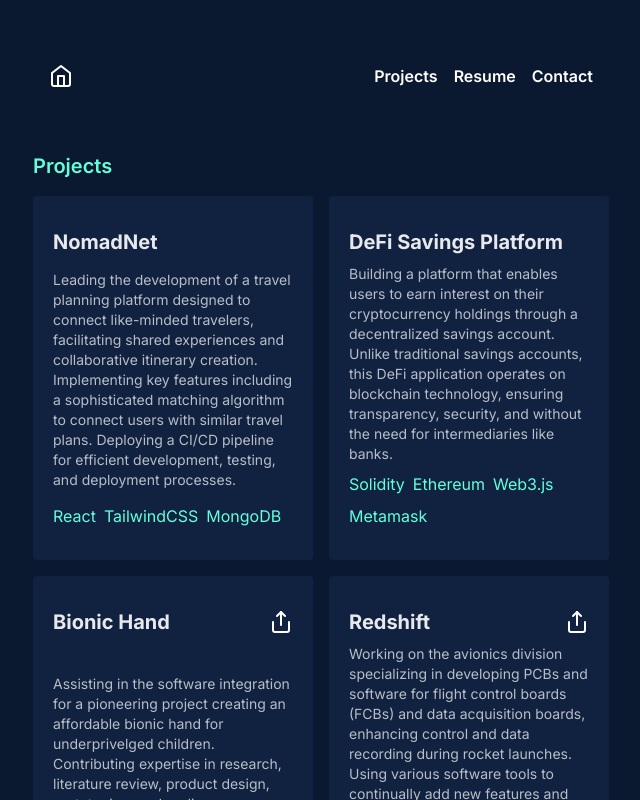
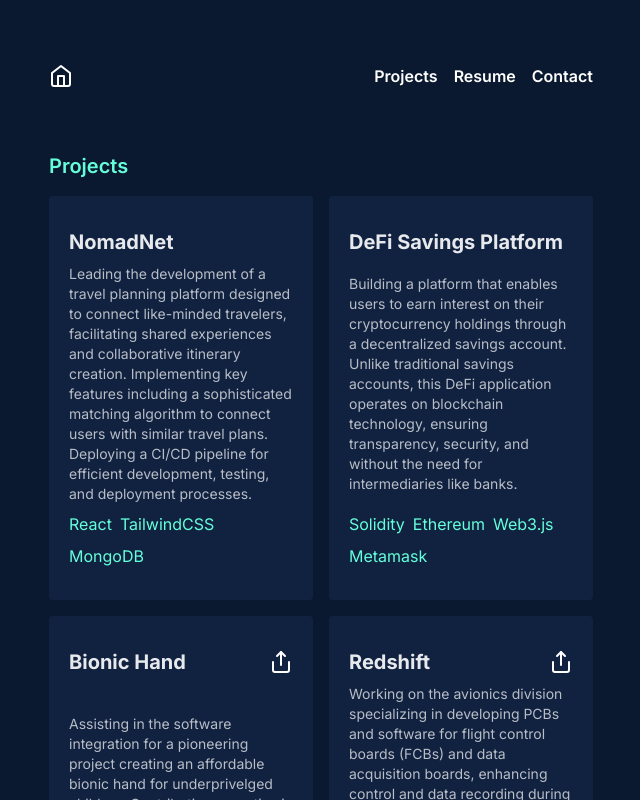
Before and after one commit to Sedanah/final-portfolio, a Next.js app: page /projects in a window 1280 px wide. Shown: the top 800 px of the page, without its empty margins (319-959 px from the left). Built offline with nearby package versions, Linux system fonts and the light colour scheme.

Commit message:
upd styling

```diff
--- a/src/app/page.js
+++ b/src/app/page.js
@@ -230,7 +230,7 @@ export const ExperienceSection = () => {
   };
 
   return (
-    <div className="space-y-6">
+    <div className="space-y-10">
       <ExperienceCard {...experiences[0]} />
       {showAll &&
         experiences.slice(1).map((experience, index) => (
@@ -239,7 +239,7 @@ export const ExperienceSection = () => {
       <div className="flex justify-center mt-8 ">
         <button
           onClick={toggleShowAll}
-          className="text-[#64ffda]  bg-[#112240] border-solid border-2 border-[#64ffda] rounded animate-pulse px-4 py-2"
+          className="text-[#64ffda]  bg-[#112240] border-solid border-2 border-[#64ffda] rounded animate-pulse px-4 py-4"
         >
           {showAll ? "Show Less" : "Show More"}
         </button>
--- a/src/app/projects/page.js
+++ b/src/app/projects/page.js
@@ -13,8 +13,10 @@ export const ProjectCard = ({
 }) => {
   const stack = techStack.split(", ");
   return (
-    <div className="transition ease-in-out hover:-translate-y-1 flex px-5 py-8 flex-col gap-2 justify-between bg-[#112240] hover:bg-[#14342d] text-white rounded">
-      <div className="flex flex-row items-center justify-between">
+
+    <div className="transition ease-in-out hover:-translate-y-1 flex px-4 sm:px-5 py-8 flex-col gap-2 justify-between bg-[#112240] hover:bg-[#14342d] text-white rounded">
+
+    <div className="flex flex-row items-center justify-between">
         <h3 className="text-xl font-bold text-white/90">{projectName}</h3>
         {githubLink && (
           <div className="flex items-center">
@@ -39,7 +41,10 @@ export const ProjectCard = ({
           </span>
         ))}
       </div>
+
     </div>
+
+
   );
 };
 
@@ -64,7 +69,7 @@ const projects = [
     description:
       "Assisting in the software integration for a pioneering project creating an affordable bionic hand for underprivelged children. Contributing expertise in research, literature review, product design, prototyping, and coding. ",
     techStack: "Python, SolidWorks, Arduino",
-    liveLink: "https://www.giveahandclub.org/projects-7",
+    liveLink: "/Abstract.HM.pdf",
   },
 
   {
@@ -154,16 +159,19 @@ export default function Page() {
           </Link>
         </nav>
       </header>
+      <main className="px-4">
       <section className="pb-6">
         <h2 className="mb-4 text-xl font-semibold text-[#64ffda]">
           Projects
         </h2>
-        <div className="grid grid-cols-1 sm:grid-cols-2 gap-4">
+        <div className="grid grid-cols-1 sm:grid-cols-2 gap-4 ">
           {projects.map((project, index) => (
             <ProjectCard key={index} {...project} />
           ))}
         </div>
       </section>
+      </main>
     </div>
+
   );
 }
```
Also changed, not shown: 2 other files (tests, documents, lock files or other folders).
